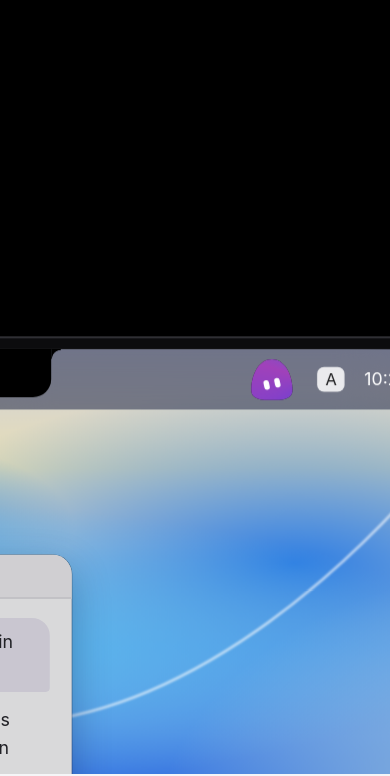
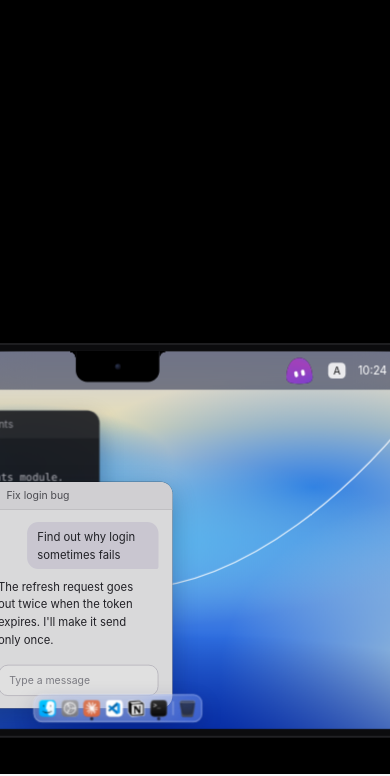
Before and after one commit to huniversal/Desktoto, a plain HTML site: page apps/web/index.html in a window 390 px wide. Shown: the part 69-845 px from the top of the page. Drawn offline with Linux system fonts and the light colour scheme; animation ran at ten frames a second; a web font is replaced by a local one.

Commit message:
fix: 모바일 히어로 확대를 줄이고 마지막 노트북을 축소
- 모바일 첫 연출 확대를 2.6배에서 1.6배로 줄여 노치와 상단바가 함께 보이게 함
- 문구가 나온 뒤 모바일 노트북을 0.65배로 줄이고, 오른쪽 베젤이 잘리는 위치는 그대로 둠

Refs #77

Co-Authored-By: Claude Opus 5.5 <noreply@anthropic.com>

```diff
--- a/apps/web/index.html
+++ b/apps/web/index.html
@@ -182,6 +182,8 @@
     /* 문구는 위쪽에 붙이고, 노트북은 문구 바로 아래(버튼에서 40px)에 둔다. 정확한 위치는 스크립트가 문구 높이를 재서 정하고, 그 전에는 400px에 둔다. */
     .hero-stage { width: 720px; height: 450px; aspect-ratio: auto; left: calc(100% - 708px); top: var(--stage-top, 400px); translate: none; }
     .hero .hero-copy { align-content: start; padding-top: 16px; gap: 12px; }
+    /* 줌아웃이 끝나면 노트북을 0.65배로 줄여 더 많이 보이게 한다. 오른쪽 끝(잘리는 베젤)은 그대로 두도록 줄어든 폭(720 x 0.35)만큼 오른쪽으로 민다. */
+    .hero.shifted .hero-stage { transform: translateX(252px) scale(0.65); }
     .hero .hero-copy .lead { font-size: 1rem; }
   }
   /* 막은 헤더 아래부터 깐다. 반투명 헤더 뒤까지 깔면 막의 그라데이션이 헤더에 비쳐 얼룩진다. */
@@ -1513,7 +1515,8 @@
     function centerOf(el) { var r = rectOf(el); return [r.left + r.width / 2, r.top + r.height / 2]; }
     // 첫 장면: 노치의 토토를 확대해 잡고, 물방울로 떨어져 상단바로 가는 동안 따라간 뒤, 줌아웃하며 막과 문구를 띄운다.
     async function playIntro() {
-      var zoom = window.innerWidth <= 640 ? 2.6 : 3.2;
+      // 모바일은 화면이 좁아 덜 확대해서, 노치와 토토가 갈 상단바 자리가 함께 보이게 한다.
+      var zoom = window.innerWidth <= 640 ? 1.6 : 3.2;
       stage.classList.add("intro");
       var start = centerOf(botEyes);
       setCamera(start[0], start[1], zoom);
```
